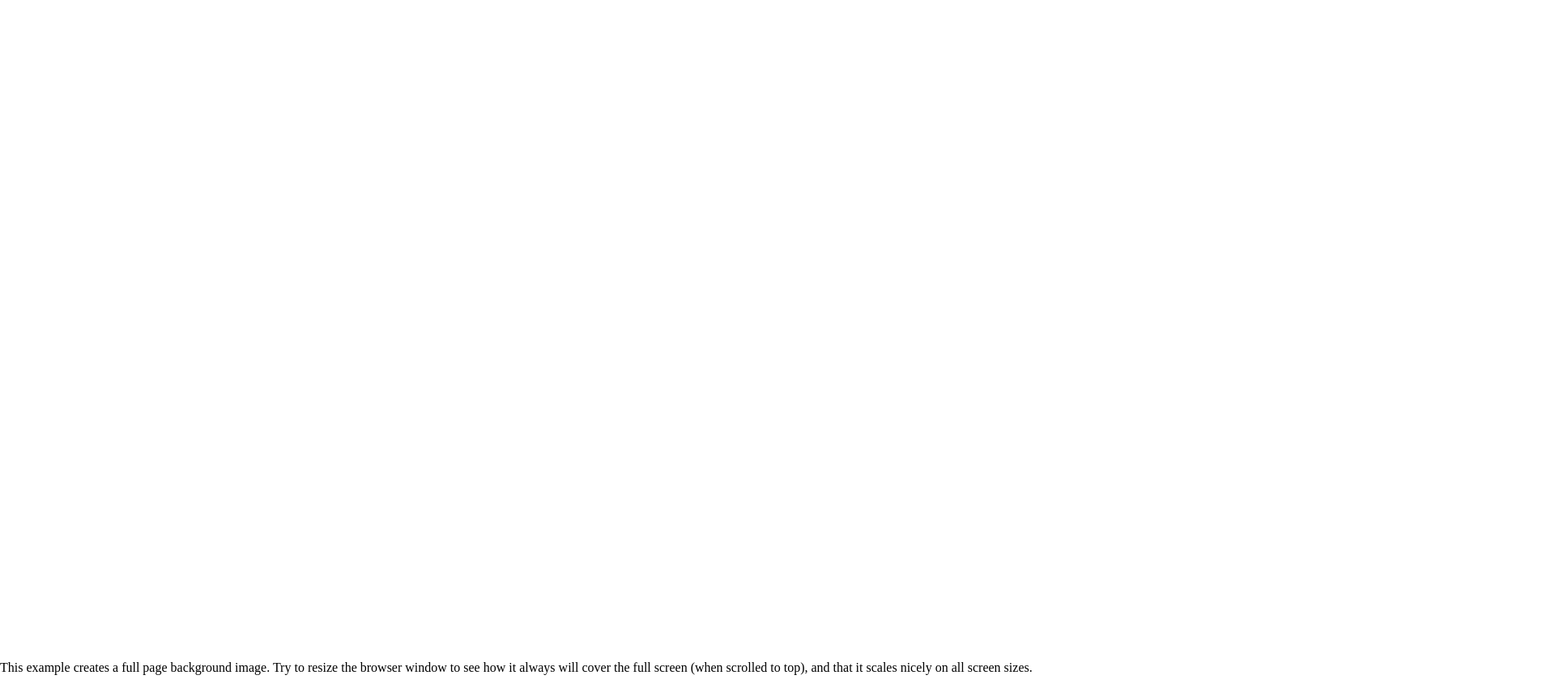
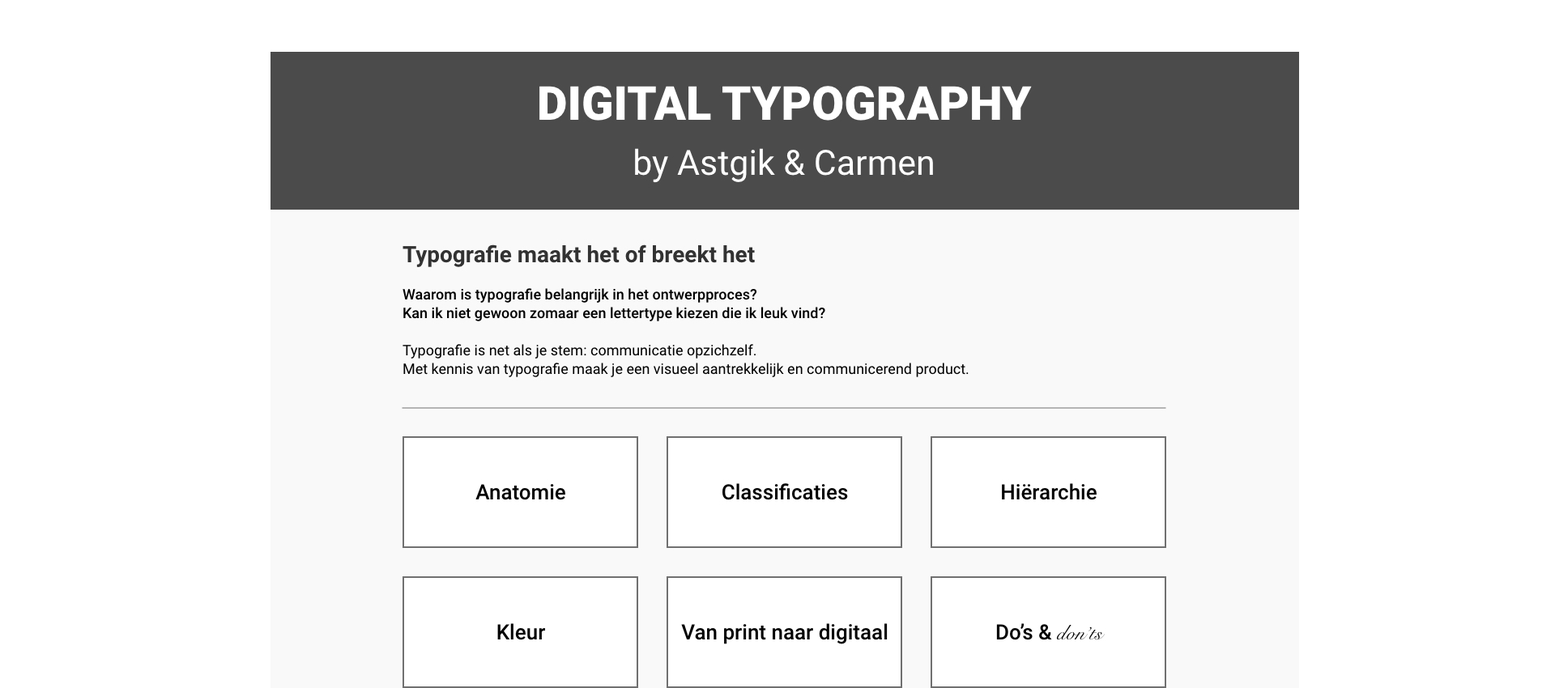
Before and after one commit to 0910058-cmd/carmen-test, a plain HTML site: page index.html in a window 1280 px wide. Shown: the top 850 px of the page at 81% size, 1920 px wide, since content can reach past the window. Drawn offline with Linux system fonts and the light colour scheme.

Commit message:
test zoveel

```diff
--- a/index.html
+++ b/index.html
@@ -1,32 +1,8 @@
 <!DOCTYPE html>
 <html>
-<head>
-<meta name="viewport" content="width=device-width, initial-scale=1">
-<style>
-body, html {
-  height: 100%;
-  margin: 0;
-}
-
-.bg {
-  /* The image used */
-  background-image: url("Web 1920 - 1.jpg");
-
-  /* Full height */
-  height: 100%;
-
-  /* Center and scale the image nicely */
-  background-position: center;
-  background-repeat: no-repeat;
-  background-size: cover;
-}
-</style>
-</head>
 <body>
 
-<div class="bg"></div>
-
-<p>This example creates a full page background image. Try to resize the browser window to see how it always will cover the full screen (when scrolled to top), and that it scales nicely on all screen sizes.</p>
+    <img src="Web1920 – 1.jpg" class="img-fluid" alt="Overzichtspagina">
 
 </body>
 </html>
```
Also changed, not shown: Web1920 – 1.jpg (renamed from Web 1920 – 1.jpg).
